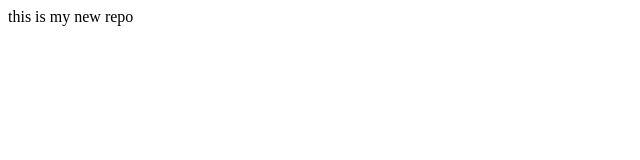
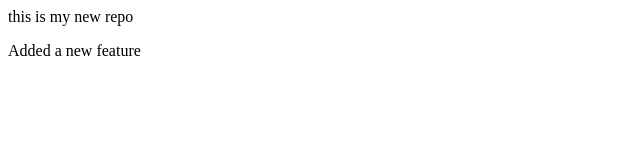
Before and after one commit to shreems321/localrepo, a plain HTML site: page index.html in a window 1280 px wide. Shown: the whole page, without its empty margins (0-640 px from the left). Drawn offline with Linux system fonts and the light colour scheme.

Commit message:
added new feature

```diff
--- a/index.html
+++ b/index.html
@@ -1 +1,4 @@
 <p>this is my new repo</p>
+<p>
+    Added a new feature
+</p>
```
